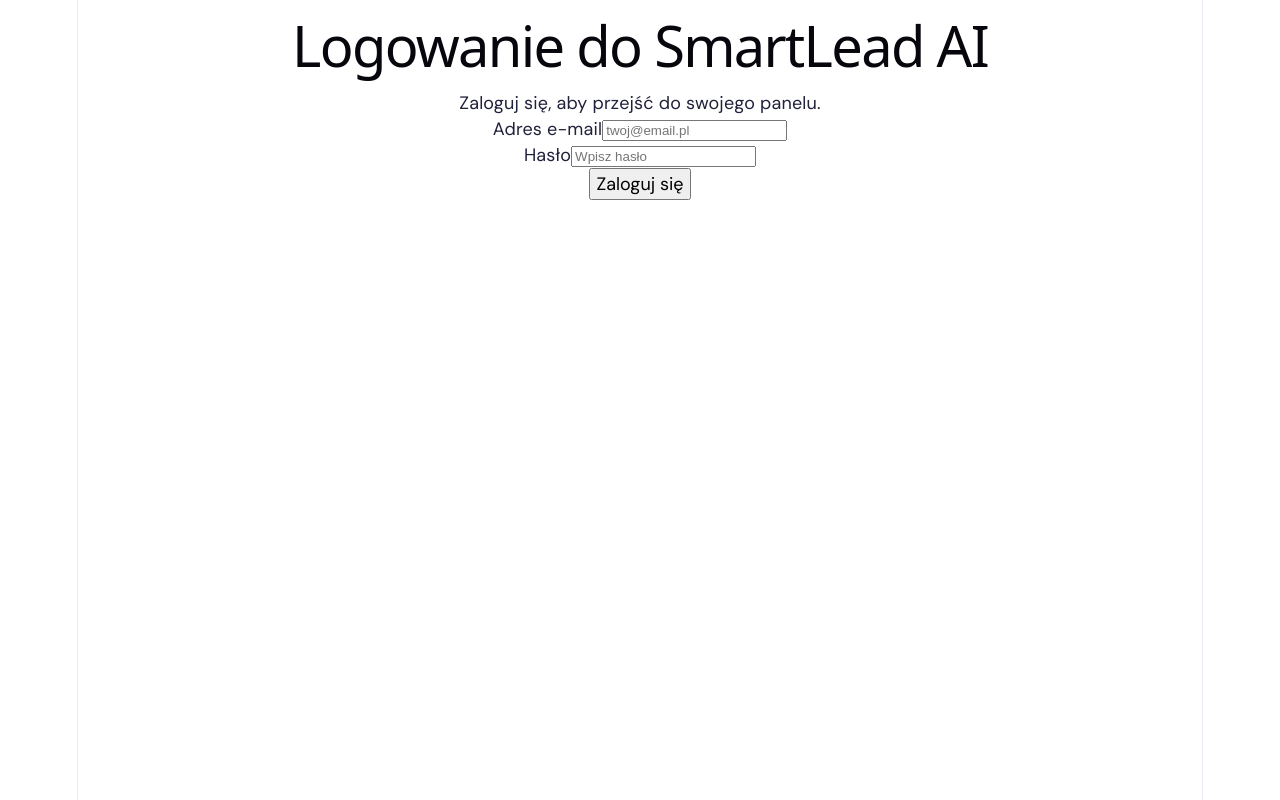
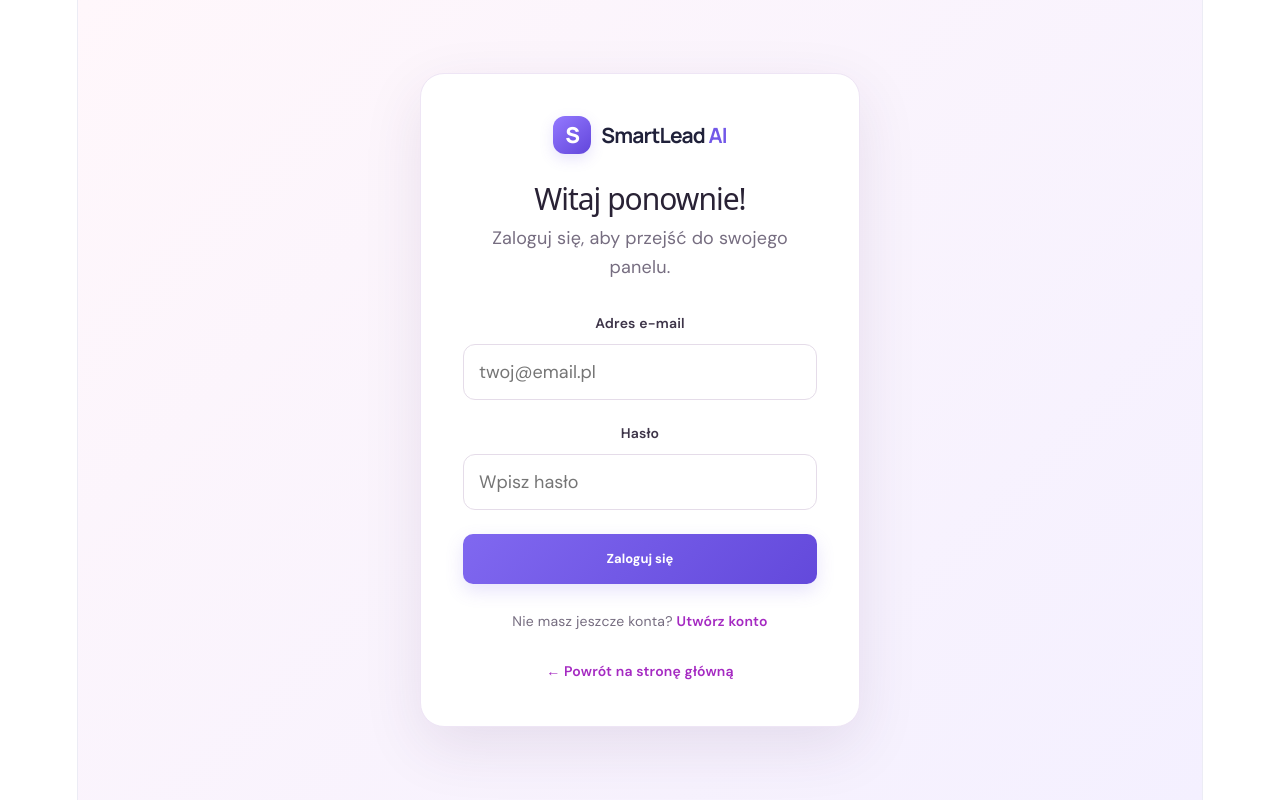
Before and after one commit to Ewelinaszymanska85/smartlead-ai, a React app in the folder frontend/: page /login in a window 1280 px wide. Built offline with nearby package versions, Linux system fonts and the light colour scheme; the HTML template or start-up script is replaced by a standard one.

Commit message:
Ulepszono formularze logowania i rejestracji

```diff
--- a/frontend/src/App.css
+++ b/frontend/src/App.css
@@ -1075,3 +1075,124 @@
     margin-left: auto;
   }
 }
+
+
+/* Formularze logowania i rejestracji */
+
+.auth-page {
+  min-height: 100vh;
+  display: flex;
+  align-items: center;
+  justify-content: center;
+  padding: 40px 20px;
+  background: linear-gradient(135deg, #fff7fb 0%, #f4f0ff 100%);
+}
+
+.auth-card {
+  width: 100%;
+  max-width: 440px;
+  padding: 42px;
+  border: 1px solid #eee5f5;
+  border-radius: 24px;
+  background: #fff;
+  box-shadow: 0 20px 60px rgba(72, 35, 89, 0.10);
+}
+
+.auth-brand {
+  display: inline-flex;
+  align-items: center;
+  gap: 10px;
+  margin-bottom: 32px;
+  color: inherit;
+  text-decoration: none;
+  font-weight: 700;
+}
+
+.auth-card h1 {
+  margin: 0 0 12px;
+  color: #292235;
+  font-size: 30px;
+  letter-spacing: -1px;
+}
+
+.auth-description {
+  margin: 0 0 28px;
+  color: #766d80;
+  line-height: 1.6;
+}
+
+.auth-form {
+  display: grid;
+  gap: 20px;
+}
+
+.form-field {
+  display: grid;
+  gap: 8px;
+}
+
+.form-field label {
+  color: #3d3448;
+  font-size: 14px;
+  font-weight: 600;
+}
+
+.form-field input {
+  width: 100%;
+  box-sizing: border-box;
+  padding: 14px 15px;
+  border: 1px solid #e5dce9;
+  border-radius: 12px;
+  background: #fff;
+  color: #292235;
+  font: inherit;
+  outline: none;
+  transition: border-color 0.2s, box-shadow 0.2s;
+}
+
+.form-field input:focus {
+  border-color: #b34ad0;
+  box-shadow: 0 0 0 3px rgba(179, 74, 208, 0.12);
+}
+
+.auth-submit {
+  width: 100%;
+  justify-content: center;
+  margin-top: 4px;
+}
+
+.auth-switch {
+  margin: 24px 0 0;
+  color: #766d80;
+  text-align: center;
+  font-size: 14px;
+}
+
+.auth-switch a,
+.auth-back {
+  color: #a52ac2;
+  font-weight: 600;
+  text-decoration: none;
+}
+
+.auth-switch a:hover,
+.auth-back:hover {
+  text-decoration: underline;
+}
+
+.auth-back {
+  display: block;
+  margin-top: 24px;
+  text-align: center;
+  font-size: 14px;
+}
+
+@media (max-width: 480px) {
+  .auth-card {
+    padding: 30px 22px;
+  }
+
+  .auth-card h1 {
+    font-size: 26px;
+  }
+}
--- a/frontend/src/App.jsx
+++ b/frontend/src/App.jsx
@@ -24,16 +24,27 @@
           <a href="#about">O projekcie</a>
         </nav>
 
+
 <div className="nav-actions">
-          <button className="button button-login" type="button">
+  <button
+    className="button button-login"
+    type="button"
+    onClick={() => (window.location.href = '/login')}
+  >
     Zaloguj się
   </button>
-          <button className="button button-primary" type="button">
+
+  <button
+    className="button button-primary"
+    type="button"
+    onClick={() => (window.location.href = '/register')}
+  >
     Rozpocznij
     <span aria-hidden="true"> →</span>
   </button>
 </div>
   </header>
+
 
       <main>
         <section className="hero-section" id="home">
--- a/frontend/src/pages/Login.jsx
+++ b/frontend/src/pages/Login.jsx
@@ -1,11 +1,23 @@
+import { Link } from 'react-router-dom'
+
 function Login() {
   return (
-    <main>
-      <h1>Logowanie do SmartLead AI</h1>
-      <p>Zaloguj się, aby przejść do swojego panelu.</p>
+    <main className="auth-page">
+      <section className="auth-card">
+        <Link to="/" className="brand auth-brand">
+          <span className="brand-icon">S</span>
+          <span>
+            SmartLead<span className="brand-accent"> AI</span>
+          </span>
+        </Link>
 
-      <form>
-        <div>
+        <h1>Witaj ponownie!</h1>
+        <p className="auth-description">
+          Zaloguj się, aby przejść do swojego panelu.
+        </p>
+
+        <form className="auth-form">
+          <div className="form-field">
             <label htmlFor="email">Adres e-mail</label>
             <input
               id="email"
@@ -17,7 +29,7 @@
             />
           </div>
 
-        <div>
+          <div className="form-field">
             <label htmlFor="password">Hasło</label>
             <input
               id="password"
@@ -29,8 +41,19 @@
             />
           </div>
 
-        <button type="submit">Zaloguj się</button>
+          <button className="button button-primary auth-submit" type="submit">
+            Zaloguj się
+          </button>
         </form>
+
+        <p className="auth-switch">
+          Nie masz jeszcze konta? <Link to="/register">Utwórz konto</Link>
+        </p>
+
+        <Link to="/" className="auth-back">
+          ← Powrót na stronę główną
+        </Link>
+      </section>
     </main>
   )
 }
--- a/frontend/src/pages/Register.jsx
+++ b/frontend/src/pages/Register.jsx
@@ -1,11 +1,23 @@
+import { Link } from 'react-router-dom'
+
 function Register() {
   return (
-    <main>
-      <h1>Utwórz konto SmartLead AI</h1>
-      <p>Zarejestruj się, aby rozpocząć pracę z potencjalnymi klientami.</p>
+    <main className="auth-page">
+      <section className="auth-card">
+        <Link to="/" className="brand auth-brand">
+          <span className="brand-icon">S</span>
+          <span>
+            SmartLead<span className="brand-accent"> AI</span>
+          </span>
+        </Link>
 
-      <form>
-        <div>
+        <h1>Utwórz konto</h1>
+        <p className="auth-description">
+          Załóż konto i zacznij zarządzać potencjalnymi klientami.
+        </p>
+
+        <form className="auth-form">
+          <div className="form-field">
             <label htmlFor="name">Imię</label>
             <input
               id="name"
@@ -17,7 +29,7 @@
             />
           </div>
 
-        <div>
+          <div className="form-field">
             <label htmlFor="email">Adres e-mail</label>
             <input
               id="email"
@@ -29,7 +41,7 @@
             />
           </div>
 
-        <div>
+          <div className="form-field">
             <label htmlFor="password">Hasło</label>
             <input
               id="password"
@@ -42,8 +54,19 @@
             />
           </div>
 
-        <button type="submit">Utwórz konto</button>
+          <button className="button button-primary auth-submit" type="submit">
+            Utwórz konto
+          </button>
         </form>
+
+        <p className="auth-switch">
+          Masz już konto? <Link to="/login">Zaloguj się</Link>
+        </p>
+
+        <Link to="/" className="auth-back">
+          ← Powrót na stronę główną
+        </Link>
+      </section>
     </main>
   )
 }
```
Lines whose indentation alone changed are shown as unchanged.
